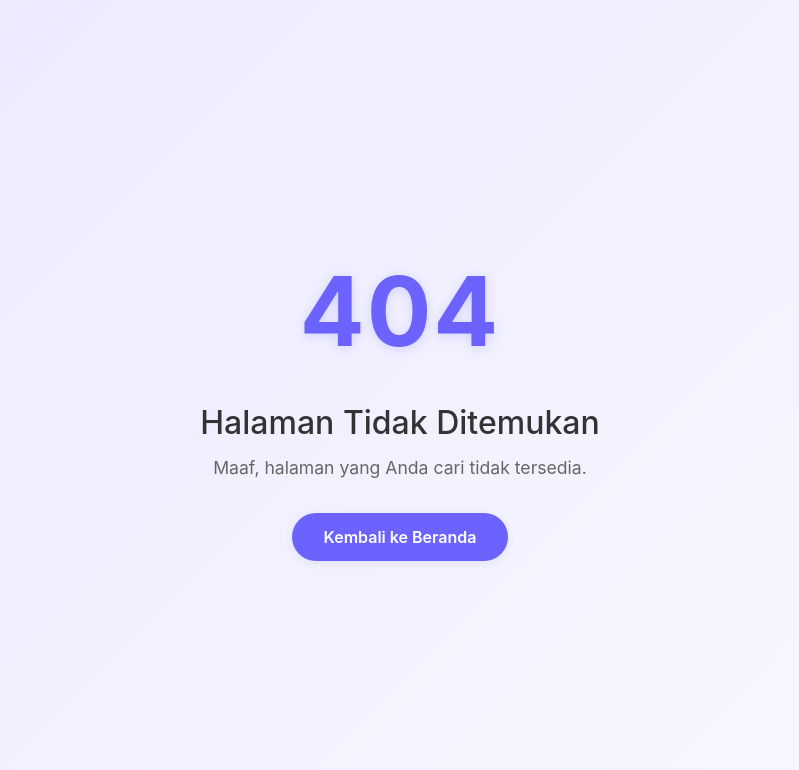
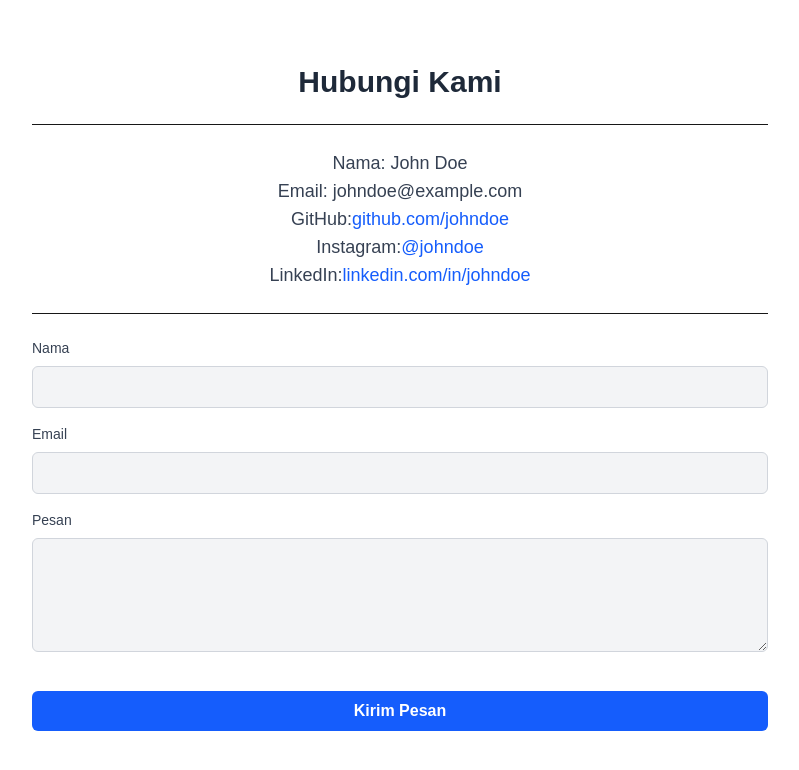
Before and after one commit to saepulfariz/nextjs-learning, a Next.js app: page /contact in a window 1280 px wide. Before the commit this address had no page. Shown: the top 770 px of the page, without its empty margins (240-1039 px from the left). Built offline with nearby package versions, Linux system fonts and the light colour scheme.

Commit message:
add page contact

```diff
--- a/src/app/about/page.tsx
+++ b/src/app/about/page.tsx
@@ -5,6 +5,7 @@ export default function About() {
     <>
       <div className="max-w-xl mx-auto px-4 py-10 text-center">
         <h1 className="text-3xl font-bold mb-6">Tentang Saya</h1>
+        <hr className="mb-6" />
 
         <div className="mb-6 flex justify-center">
           <div className="w-40 h-40 relative rounded-full overflow-hidden border-4 border-gray-300">
--- /dev/null
+++ b/src/app/contact/page.tsx
@@ -0,0 +1,166 @@
+"use client";
+
+import { useState } from "react";
+
+export default function Contact() {
+  const [formData, setFormData] = useState({
+    name: "",
+    email: "",
+    message: "",
+  });
+
+  const [isSubmitting, setIsSubmitting] = useState(false);
+  const [statusMessage, setStatusMessage] = useState<string | null>(null);
+
+  const handleInputChange = (
+    e: React.ChangeEvent<HTMLInputElement | HTMLTextAreaElement>
+  ) => {
+    const { name, value } = e.target;
+    setFormData((prev) => ({ ...prev, [name]: value }));
+  };
+
+  const handleSubmit = (e: React.FormEvent) => {
+    e.preventDefault();
+    setIsSubmitting(true);
+
+    // Simulasi kirim pesan
+    setTimeout(() => {
+      setIsSubmitting(false);
+      setStatusMessage("Pesan berhasil terkirim!");
+      setFormData({ name: "", email: "", message: "" });
+    }, 2000);
+  };
+
+  return (
+    <div className="max-w-3xl mx-auto px-4 py-16">
+      {/* Info Kontak */}
+      <div className="mb-6">
+        <h1 className="text-3xl font-semibold text-center text-gray-800 dark:text-white mb-6">
+          Hubungi Kami
+        </h1>
+
+        <hr className="mb-6" />
+        <div className="text-center text-lg text-gray-700 dark:text-gray-300 mb-4">
+          <p className="font-medium">Nama: John Doe</p>
+          <p className="font-medium">Email: johndoe@example.com</p>
+          <p className="font-medium">
+            GitHub:
+            <a
+              href="https://github.com/johndoe"
+              target="_blank"
+              rel="noopener noreferrer"
+              className="text-blue-600 hover:underline"
+            >
+              github.com/johndoe
+            </a>
+          </p>
+          <p className="font-medium">
+            Instagram:
+            <a
+              href="https://instagram.com/johndoe"
+              target="_blank"
+              rel="noopener noreferrer"
+              className="text-blue-600 hover:underline"
+            >
+              @johndoe
+            </a>
+          </p>
+          <p className="font-medium">
+            LinkedIn:
+            <a
+              href="https://linkedin.com/in/johndoe"
+              target="_blank"
+              rel="noopener noreferrer"
+              className="text-blue-600 hover:underline"
+            >
+              linkedin.com/in/johndoe
+            </a>
+          </p>
+        </div>
+      </div>
+      <hr className="mb-6" />
+
+      {/* Status Message */}
+      {statusMessage && (
+        <div className="mb-6 text-center text-green-600 dark:text-green-400">
+          {statusMessage}
+        </div>
+      )}
+
+      {/* Contact Form */}
+      <form onSubmit={handleSubmit} className="space-y-4">
+        {/* Nama */}
+        <div>
+          <label
+            htmlFor="name"
+            className="block text-sm font-medium text-gray-700 dark:text-gray-200"
+          >
+            Nama
+          </label>
+          <input
+            type="text"
+            id="name"
+            name="name"
+            value={formData.name}
+            onChange={handleInputChange}
+            required
+            className="w-full mt-2 px-4 py-2 bg-gray-100 dark:bg-gray-700 border border-gray-300 dark:border-gray-600 rounded-md focus:outline-none focus:ring-2 focus:ring-blue-600 dark:focus:ring-blue-400"
+          />
+        </div>
+
+        {/* Email */}
+        <div>
+          <label
+            htmlFor="email"
+            className="block text-sm font-medium text-gray-700 dark:text-gray-200"
+          >
+            Email
+          </label>
+          <input
+            type="email"
+            id="email"
+            name="email"
+            value={formData.email}
+            onChange={handleInputChange}
+            required
+            className="w-full mt-2 px-4 py-2 bg-gray-100 dark:bg-gray-700 border border-gray-300 dark:border-gray-600 rounded-md focus:outline-none focus:ring-2 focus:ring-blue-600 dark:focus:ring-blue-400"
+          />
+        </div>
+
+        {/* Pesan */}
+        <div>
+          <label
+            htmlFor="message"
+            className="block text-sm font-medium text-gray-700 dark:text-gray-200"
+          >
+            Pesan
+          </label>
+          <textarea
+            id="message"
+            name="message"
+            value={formData.message}
+            onChange={handleInputChange}
+            rows={4}
+            required
+            className="w-full mt-2 px-4 py-2 bg-gray-100 dark:bg-gray-700 border border-gray-300 dark:border-gray-600 rounded-md focus:outline-none focus:ring-2 focus:ring-blue-600 dark:focus:ring-blue-400"
+          />
+        </div>
+
+        {/* Tombol Kirim */}
+        <div className="text-center">
+          <button
+            type="submit"
+            disabled={isSubmitting}
+            className={`w-full py-2 px-4 mt-4 rounded-md font-semibold text-white ${
+              isSubmitting
+                ? "bg-gray-400 cursor-not-allowed"
+                : "bg-blue-600 hover:bg-blue-700"
+            } focus:outline-none focus:ring-2 focus:ring-blue-600`}
+          >
+            {isSubmitting ? "Mengirim..." : "Kirim Pesan"}
+          </button>
+        </div>
+      </form>
+    </div>
+  );
+}
```
